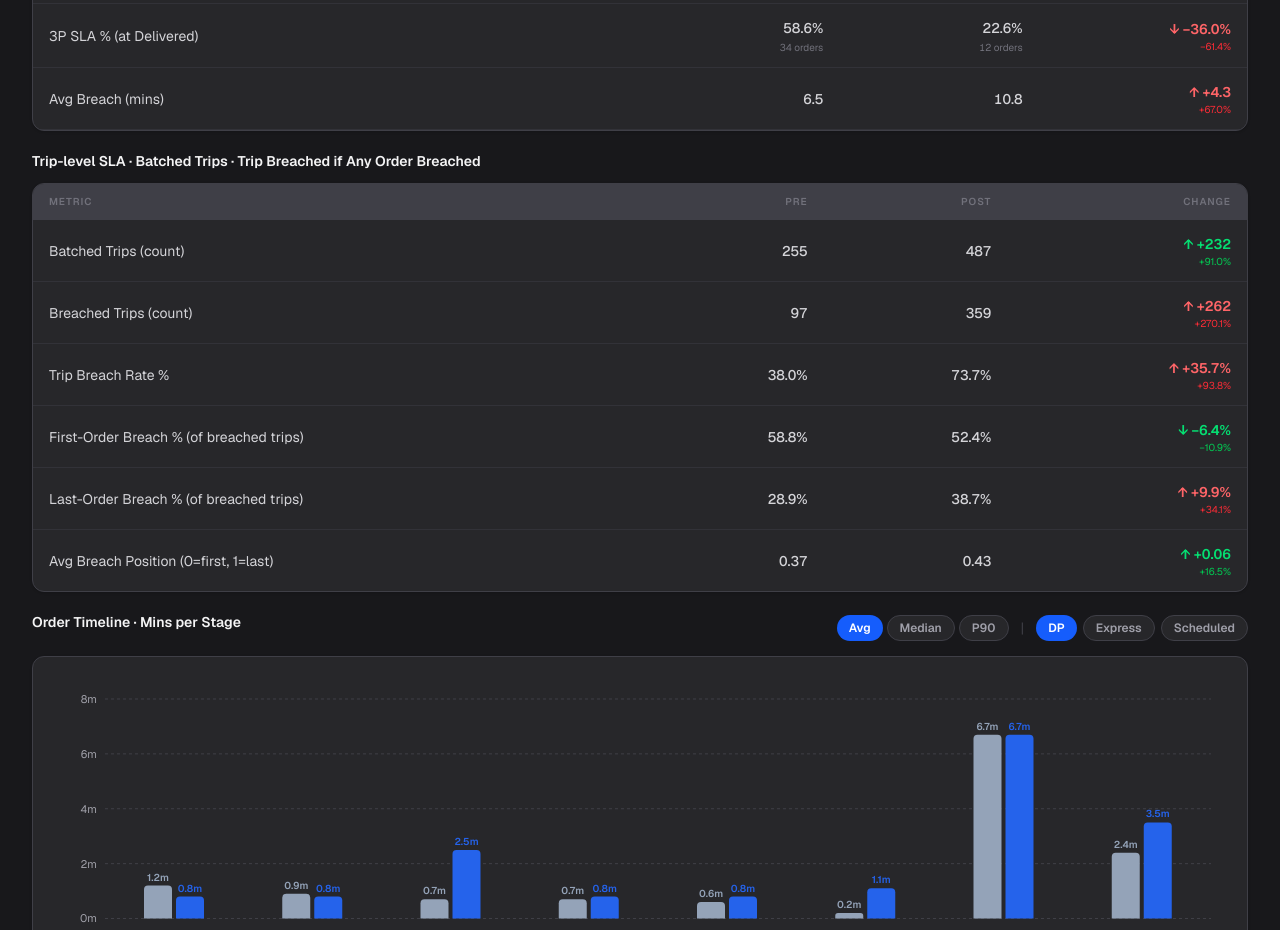
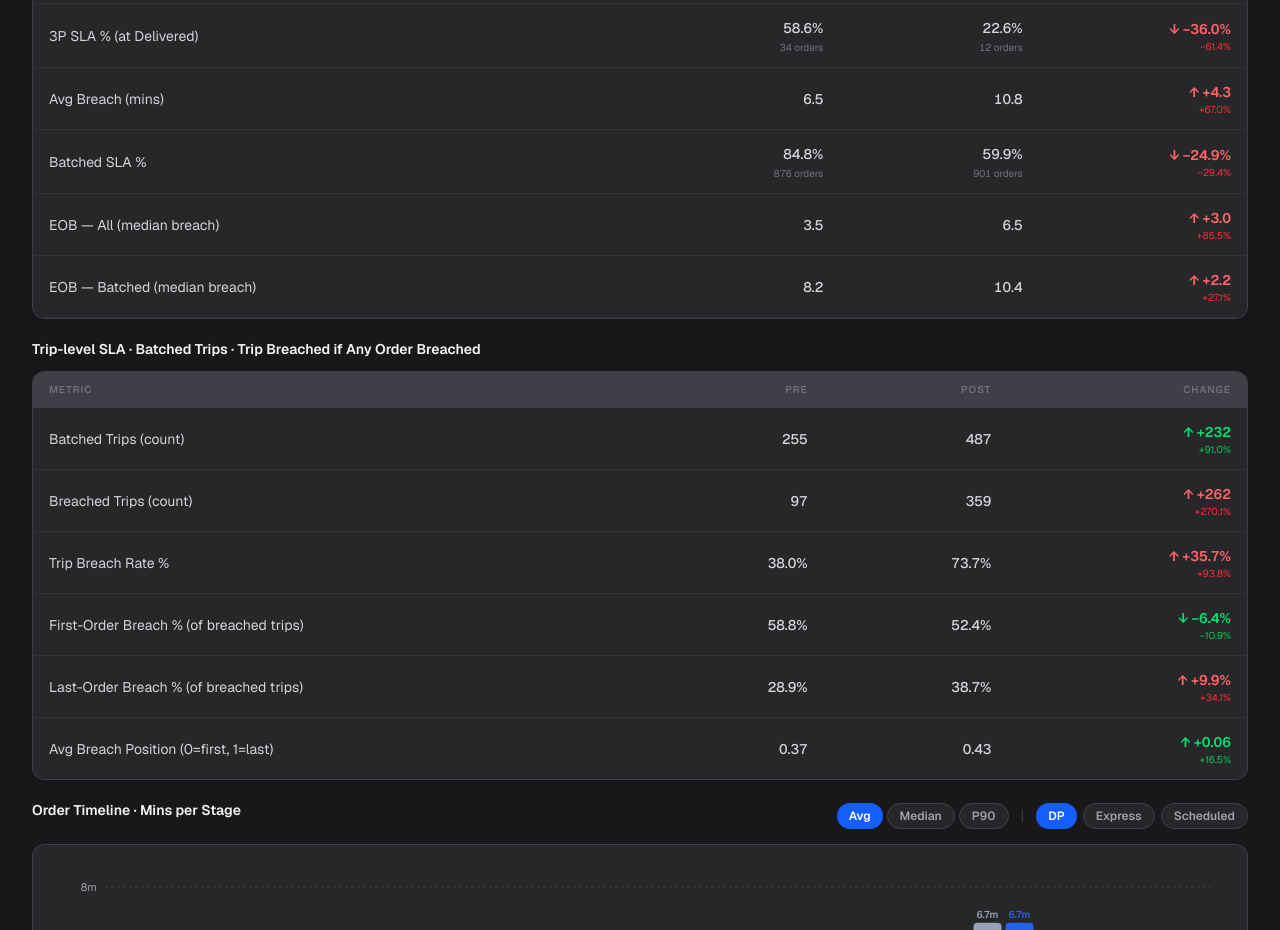
Before and after one commit to hari-licious/licious-reports, a Next.js app: page /autobatching in a window 1280 px wide. Shown: the part 1900-2830 px from the top of the page. Built offline with nearby package versions, Linux system fonts and the light colour scheme.

Commit message:
feat: add Batched SLA %, EOB All and EOB Batched to SLA table

```diff
--- a/components/autobatching/Dashboard.tsx
+++ b/components/autobatching/Dashboard.tsx
@@ -50,6 +50,12 @@ interface Aggregated {
   dp_sla_pct: number;
   p3_sla_pct: number;
   avg_breach_mins: number;
+  batched_sla_pct: number;
+  batched_on_time_count: number;
+  batched_with_rdl_count: number;
+  avg_batched_breach_mins: number;
+  avg_breach_p50_mins: number;
+  avg_batched_breach_p50_mins: number;
   // Trip SLA
   trip_batched_count: number;
   trip_breached_count: number;
@@ -176,6 +182,8 @@ function aggregate(days: RawDay[]): Aggregated {
     dp_batched_count: 0, express_batched_count: 0, scheduled_batched_count: 0,
     overall_sla_pct: 0, scheduled_sla_pct: 0, express_sla_pct: 0,
     dp_sla_pct: 0, p3_sla_pct: 0, avg_breach_mins: 0,
+    batched_sla_pct: 0, batched_on_time_count: 0, batched_with_rdl_count: 0,
+    avg_batched_breach_mins: 0, avg_breach_p50_mins: 0, avg_batched_breach_p50_mins: 0,
     overall_on_time_count: 0, overall_with_rdl_count: 0,
     dp_on_time_count: 0, dp_with_rdl_count: 0,
     express_on_time_count: 0, express_with_rdl_count: 0,
@@ -278,6 +286,12 @@ function aggregate(days: RawDay[]): Aggregated {
     dp_sla_pct:            div(s("dp_on_time"),          s("dp_with_rdl")),
     p3_sla_pct:            div(s("p3_on_time"),          s("p3_delivered")),
     avg_breach_mins:       div(breach_mins_sum, breach_count),
+    batched_sla_pct:             div(s("batched_on_time"),          s("batched_with_rdl")),
+    batched_on_time_count:       s("batched_on_time"),
+    batched_with_rdl_count:      s("batched_with_rdl"),
+    avg_batched_breach_mins:     div(s("batched_breach_mins_sum"),  s("batched_breach_count")),
+    avg_breach_p50_mins:         div(s("breach_p50_mins"),          n),
+    avg_batched_breach_p50_mins: div(s("batched_breach_p50_mins"),  n),
     overall_on_time_count:     s("on_time_orders"),
     overall_with_rdl_count:    orders_with_rdl,
     dp_on_time_count:          s("dp_on_time"),
@@ -545,6 +559,9 @@ function SlaTable({ pre, post, expressExpanded, onToggleExpress }: {
     { label: "Scheduled SLA %",         pre: pre.scheduled_sla_pct * 100, post: post.scheduled_sla_pct * 100, unit: "%", higherIsBetter: true,  decimals: 1, countPre: pre.scheduled_on_time_count,  countPost: post.scheduled_on_time_count },
     { label: "3P SLA % (at Delivered)", pre: pre.p3_sla_pct * 100,        post: post.p3_sla_pct * 100,        unit: "%", higherIsBetter: true,  decimals: 1, countPre: pre.p3_on_time_count,         countPost: post.p3_on_time_count },
     { label: "Avg Breach (mins)",       pre: pre.avg_breach_mins,          post: post.avg_breach_mins,         higherIsBetter: false, decimals: 1 },
+    { label: "Batched SLA %",           pre: pre.batched_sla_pct * 100,    post: post.batched_sla_pct * 100,   unit: "%", higherIsBetter: true,  decimals: 1, countPre: pre.batched_on_time_count,  countPost: post.batched_on_time_count },
+    { label: "EOB — All (median breach)",     pre: pre.avg_breach_p50_mins,         post: post.avg_breach_p50_mins,         higherIsBetter: false, decimals: 1 },
+    { label: "EOB — Batched (median breach)", pre: pre.avg_batched_breach_p50_mins, post: post.avg_batched_breach_p50_mins, higherIsBetter: false, decimals: 1 },
   ];
   // Express row index (2) needs the expand toggle
   const expressIdx = 2;
@@ -660,6 +677,8 @@ const GLOSSARY = [
   { term: "SLA",                            definition: "On-time delivery. Measured at actual delivery: deliveredat ≤ promiseendtime (order_events_fact). Only delivered orders count in denominator." },
   { term: "RDL (Reached Delivery Location)", definition: "Shipment state when the DE arrives at the customer's location. Used in the order timeline (OFD→RDL stage) but NOT used as the SLA event — SLA is measured at delivered." },
   { term: "Avg Breach (mins)",             definition: "Average minutes late across breached orders: (deliveredat − promiseendtime) / 60000, for delivered orders where deliveredat > promiseendtime." },
+  { term: "Batched SLA %",                definition: "On-time rate for orders delivered with 2+ orders on the same trip. Formula: batched_on_time / batched_with_rdl." },
+  { term: "EOB (Extent of Breach)",       definition: "Median breach time (mins) among orders that missed their SLA window. Lower is better. Shown for all orders (EOB — All) and batched-only orders (EOB — Batched). Computed as mean of daily medians across the selected period." },
   { term: "Trip Breach Rate %",            definition: "% of batched trips (>1 order) where at least one order breached SLA." },
   { term: "First-Order Breach %",          definition: "Of all breached batched trips: % where the breach was the first delivery on the trip." },
   { term: "Last-Order Breach %",           definition: "Of all breached batched trips: % where the breach was the last delivery on the trip." },
```
